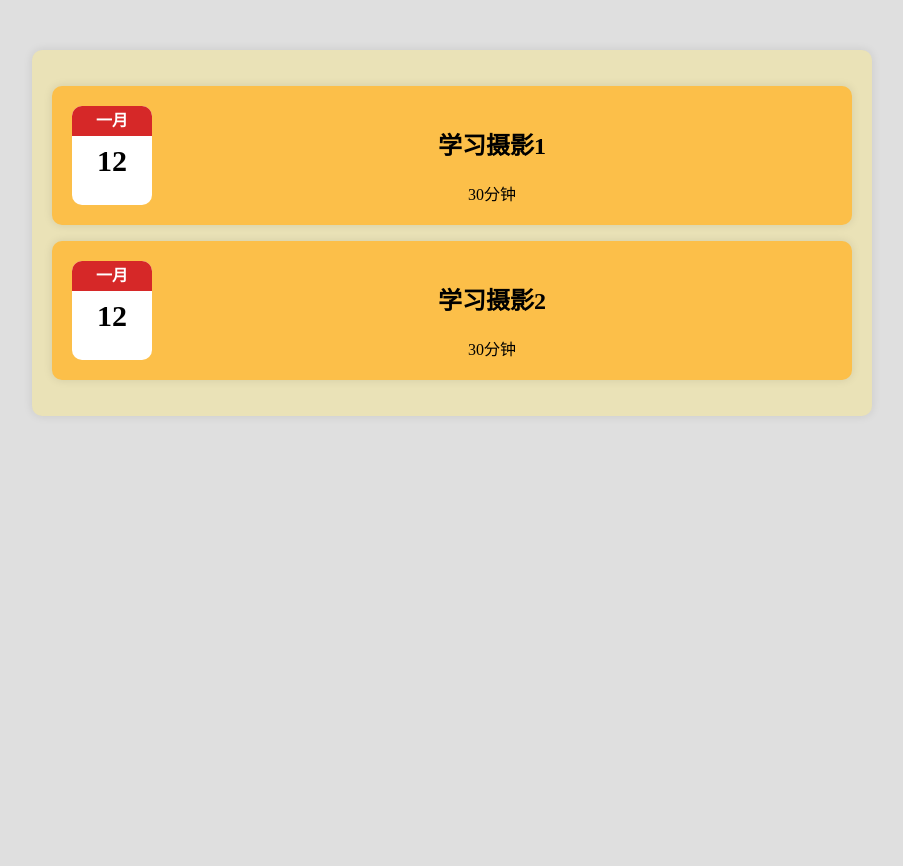
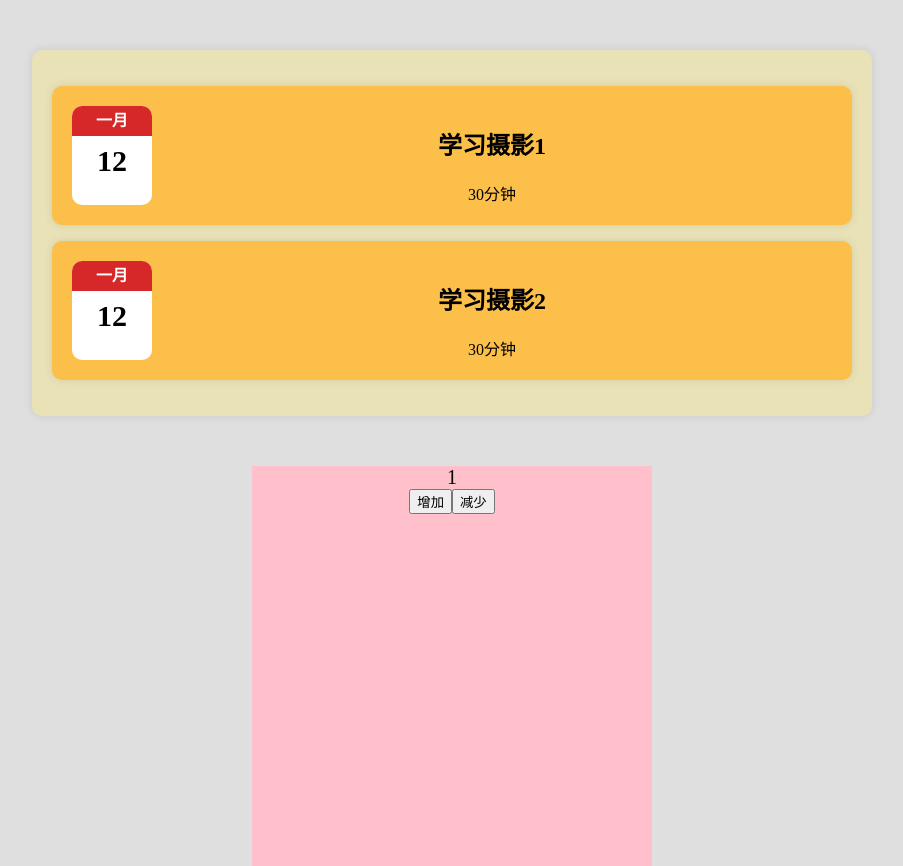
Before and after one commit to aiyaya211/react-study, a React (Create React App) app: page / in a window 1280 px wide. Shown: the whole page, without its empty margins (188-1091 px from the left). Before the commit the page ends 800 px from the top, so only its background shows below. Built offline with nearby package versions, Linux system fonts and the light colour scheme.

Commit message:
修改组件中数据

```diff
--- a/src/App.js
+++ b/src/App.js
@@ -1,11 +1,13 @@
 // import logo from './logo.svg';
 import './App.css';
-import Logs from './components/logs/Logs'
+import Logs from './components/logs/Logs';
+import Counter from './components/counter/counter'
 
 function App() {
   return (
     <div>
       <Logs />
+      <Counter />
     </div>
   );
 }
--- /dev/null
+++ b/src/components/counter/counter.css
@@ -0,0 +1,8 @@
+.counter {
+    width: 400px;
+    height: 400px;
+    background-color: pink;
+    margin: 0 auto;
+    text-align: center;
+    font-size: 20px;
+}
--- /dev/null
+++ b/src/components/counter/counter.js
@@ -0,0 +1,23 @@
+import './counter.css'
+
+const counter = () => {
+    let val = 1;
+    const addCount = () => {
+        val++;
+        console.log(val)
+    };
+    const lessCount = () => {
+        val--;
+        console.log(val)
+    };
+
+    return <div className='counter'>
+        <span>{val}</span>
+        <div>
+            <button onClick={addCount}>增加</button>
+            <button onClick={lessCount}>减少</button>
+        </div>
+    </div>
+}
+
+export default counter;
```
